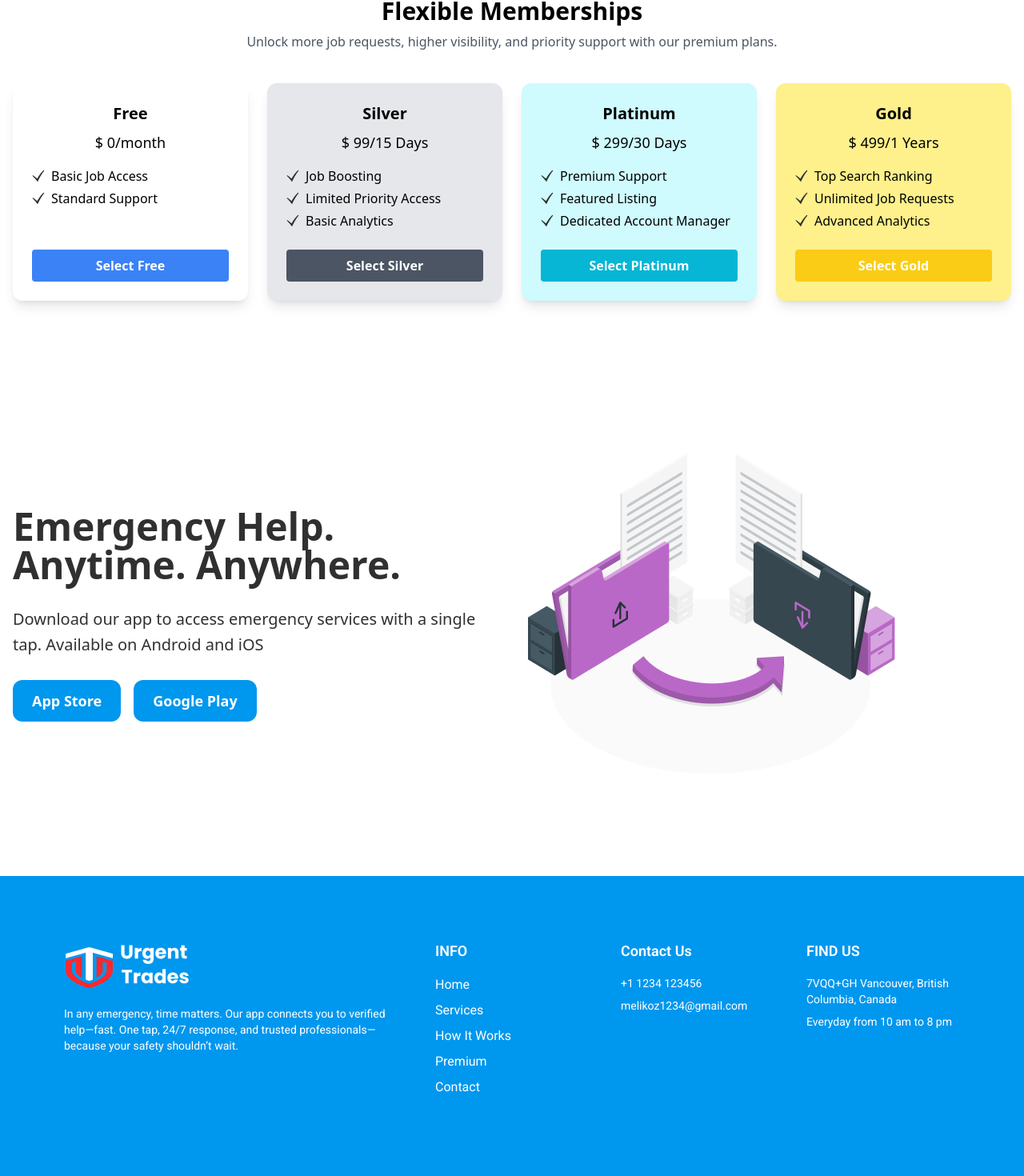
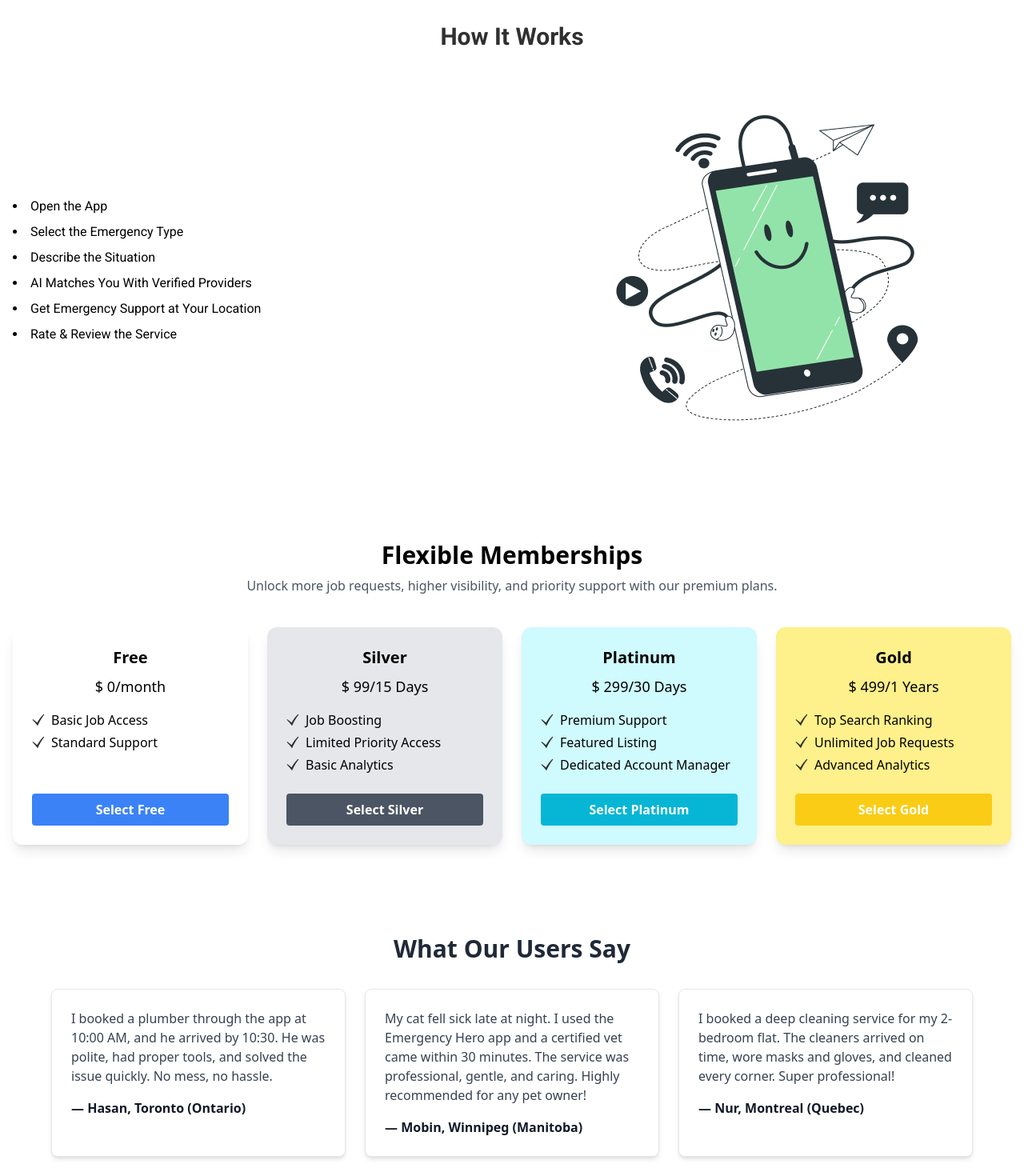
Before and after one commit to Oishee90/melikoz-landing-page, a React (Vite) app: page / in a window 1280 px wide. Shown: the part 1397-2867 px from the top of the page at 80% size. Built offline with nearby package versions, Linux system fonts and the light colour scheme.

Commit message:
update landing page|

```diff
--- a/src/Components/Home/Emergency.jsx
+++ b/src/Components/Home/Emergency.jsx
@@ -4,10 +4,10 @@ import { useTranslation } from "react-i18next";
 const Emergency = () => {
   const { t, i18n } = useTranslation();
   return (
-    <div id="home" className="container p-4 pb-32 mx-auto mt-28">
-      <div className="flex flex-col-reverse items-center justify-between gap-10 lg:flex-row lg:items-center">
+    <div id="home" className="container p-4 pb-32 mx-auto mt-20">
+      <div className="container flex flex-col-reverse items-center justify-between gap-10 mx-auto md:flex-row">
         {/* content */}
-        <div className="flex flex-col items-center w-full gap-4 text-white lg:items-start ">
+        <div className="flex flex-col items-center w-full gap-4 text-white md:w-1/2 lg:items-start ">
           <h1 className="dm-sans text-4xl lg:text-5xl main-color font-extrabold leading-[130%]">
             {t("emergency.title")}
           </h1>
@@ -32,8 +32,8 @@ const Emergency = () => {
         </div>
 
         {/* image */}
-        <div className="w-full">
-          <img src={img} alt="banner" />
+        <div className="flex items-center justify-center w-full md:w-1/2">
+          <img src={img} alt="how it works" />
         </div>
       </div>
     </div>
--- a/src/Components/Home/Home.jsx
+++ b/src/Components/Home/Home.jsx
@@ -6,6 +6,8 @@ import Footer from "./Footer";
 import Services from "./Services";
 import MembershipPlans from "./MembershipPlans";
 import Emergency from "./Emergency";
+import HowItWorks from "./HowItWorks";
+import Testimonials from "../Testimonials";
 
 const Home = () => {
   return (
@@ -14,8 +16,11 @@ const Home = () => {
         <Navbar></Navbar>
       </div>
       <Banner></Banner>
+
       <Services></Services>
+      <HowItWorks></HowItWorks>
       <MembershipPlans></MembershipPlans>
+      <Testimonials></Testimonials>
       <Emergency></Emergency>
       <Footer></Footer>
     </div>
--- /dev/null
+++ b/src/Components/Home/HowItWorks.jsx
@@ -0,0 +1,33 @@
+import { useTranslation } from "react-i18next";
+import img from "../../assets/bro.png";
+
+const HowItWorks = () => {
+  const { t } = useTranslation();
+  const steps = t("HowITWorks.steps", { returnObjects: true });
+
+  return (
+    <div id="home" className="container p-4 pb-20 mx-auto mt-20 roboto">
+      <h3 className="mb-20 text-3xl font-bold text-[#303030] text-center">
+        {t("HowITWorks.title")}
+      </h3>
+
+      <div className="flex flex-col-reverse items-center justify-between gap-12 md:flex-row ">
+        {/* content */}
+        <div className="flex flex-col items-center w-full gap-4 text-white md:w-1/2 lg:items-start">
+          <ul className="space-y-2 text-black list-disc list-inside dark:text-white">
+            {steps.map((step, index) => (
+              <li key={index}>{step}</li>
+            ))}
+          </ul>
+        </div>
+
+        {/* image */}
+        <div className="flex items-center justify-center w-full md:w-1/2">
+          <img src={img} alt="how it works" />
+        </div>
+      </div>
+    </div>
+  );
+};
+
+export default HowItWorks;
--- /dev/null
+++ b/src/Components/Testimonials.jsx
@@ -0,0 +1,28 @@
+// src/components/Testimonials.jsx
+import { useTranslation } from "react-i18next";
+
+const Testimonials = () => {
+  const { t } = useTranslation();
+  const testimonials = t("testimonials.users", { returnObjects: true });
+
+  return (
+    <div className="container px-4 py-12 mx-auto text-center bg-white">
+      <h2 className="mb-8 text-2xl font-semibold text-gray-800 md:text-3xl">
+        {t("testimonials.title")}
+      </h2>
+      <div className="grid max-w-6xl grid-cols-1 gap-6 mx-auto md:grid-cols-3">
+        {testimonials.map((testimonial, index) => (
+          <div
+            key={index}
+            className="p-6 text-left bg-white border rounded-lg shadow-md"
+          >
+            <p className="mb-4 text-gray-700">{testimonial.text}</p>
+            <p className="font-semibold text-gray-900">— {testimonial.name}</p>
+          </div>
+        ))}
+      </div>
+    </div>
+  );
+};
+
+export default Testimonials;
--- a/src/locales/en.json
+++ b/src/locales/en.json
@@ -116,7 +116,38 @@
     "button": "App Store",
      "button2": "Google Play"
 
+},
+"HowITWorks": {
+  "title": "How It Works",
+  "steps": [
+    "Open the App",
+    "Select the Emergency Type",
+    "Describe the Situation",
+    "AI Matches You With Verified Providers",
+    "Get Emergency Support at Your Location",
+    "Rate & Review the Service"
+  ]
 }
+,
+
+  "testimonials": {
+    "title": "What Our Users Say",
+    "users": [
+      {
+        "text": "I booked a plumber through the app at 10:00 AM, and he arrived by 10:30. He was polite, had proper tools, and solved the issue quickly. No mess, no hassle.",
+        "name": "Hasan, Toronto (Ontario)"
+      },
+      {
+        "text": "My cat fell sick late at night. I used the Emergency Hero app and a certified vet came within 30 minutes. The service was professional, gentle, and caring. Highly recommended for any pet owner!",
+        "name": "Mobin, Winnipeg (Manitoba)"
+      },
+      {
+        "text": "I booked a deep cleaning service for my 2-bedroom flat. The cleaners arrived on time, wore masks and gloves, and cleaned every corner. Super professional!",
+        "name": "Nur, Montreal (Quebec)"
+      }
+    ]
+  }
+
 
 
   }
--- a/src/locales/es.json
+++ b/src/locales/es.json
@@ -116,6 +116,34 @@
   "button": "App Store",
   "button2": "Google Play"
 }
+,
+"HowITWorks": {
+  "title": "Cómo Funciona",
+  "steps": [
+    "Abre la aplicación",
+    "Selecciona el tipo de emergencia",
+    "Describe la situación",
+    "La IA te conecta con proveedores verificados",
+    "Recibe ayuda de emergencia en tu ubicación",
+    "Califica y deja tu opinión sobre el servicio"
+  ]
+},"testimonials": {
+    "title": "Lo Que Dicen Nuestros Usuarios",
+    "users": [
+      {
+        "text": "Reservé un plomero a través de la aplicación a las 10:00 AM, y llegó a las 10:30. Fue educado, tenía las herramientas adecuadas y resolvió el problema rápidamente. Sin líos, sin molestias.",
+        "name": "Hasan, Toronto (Ontario)"
+      },
+      {
+        "text": "Mi gato se enfermó tarde en la noche. Usé la aplicación Emergency Hero y un veterinario certificado llegó en 30 minutos. El servicio fue profesional, amable y cuidadoso. ¡Altamente recomendado para cualquier dueño de mascota!",
+        "name": "Mobin, Winnipeg (Manitoba)"
+      },
+      {
+        "text": "Reservé un servicio de limpieza profunda para mi departamento de 2 habitaciones. Los limpiadores llegaron a tiempo, usaron mascarillas y guantes, y limpiaron cada rincón. ¡Súper profesional!",
+        "name": "Nur, Montreal (Quebec)"
+      }
+    ]
+  }
 
 
 
```
Also changed, not shown: src/assets/bro.png (added).
